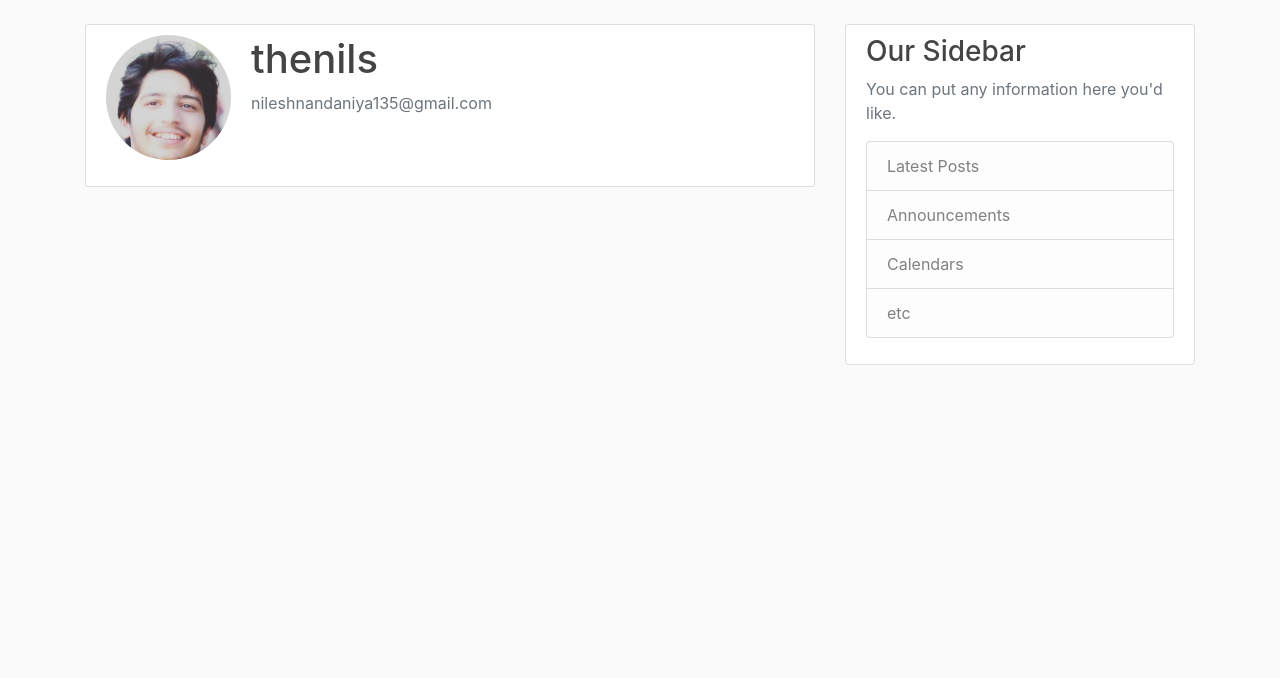
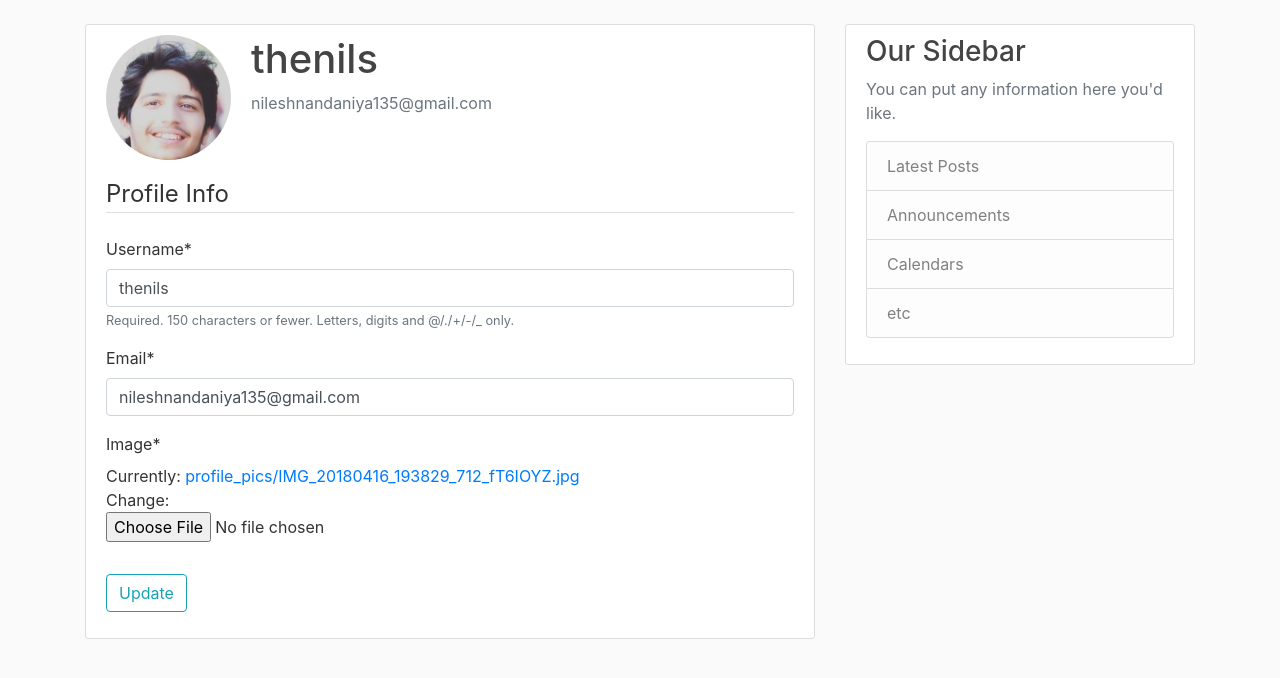
Before and after one commit to thenils/maven-django, a Django app: page /profile/ in a window 1280 px wide. Shown: the part 56-734 px from the top of the page. Run offline with Django 3.2, Linux system fonts and the light colour scheme; a user stored in the database is signed in; data comes from the database, SQL or seed files in the repository; both versions use the stored data as it was after the commit; some libraries are stand-ins or nearby versions.

Commit message:
Now user can update his profile and profile will resize it self by 300*300 size

```diff
--- a/blogs/templates/blogs/home.html
+++ b/blogs/templates/blogs/home.html
@@ -2,6 +2,7 @@
 {% block content %}
 	{% for post in posts %}
 		<article class="media content-section">
+		  <img class="rounded-circle article-img" src="{{ post.author.profile.image.url }}">
 		  <div class="media-body">
 		    <div class="article-metadata">
 		      <a class="mr-2" href="#">{{ post.author }}</a>
--- a/users/forms.py
+++ b/users/forms.py
@@ -1,6 +1,7 @@
 from django import forms
 from django.contrib.auth.models import User
 from django.contrib.auth.forms import UserCreationForm
+from .models import profile
 
 class UserRegisterForm(UserCreationForm):
 	email = forms.EmailField()
@@ -9,3 +10,17 @@ class UserRegisterForm(UserCreationForm):
 	class Meta:
 		model = User
 		fields = ['username','email','password1','password2']
+
+
+class UserUpdateForm(forms.ModelForm):
+	email = forms.EmailField()
+
+
+	class Meta:
+		model = User
+		fields = ['username','email']
+
+class ProfileUpdateForm(forms.ModelForm):
+	class Meta:
+		model = profile
+		fields = ['image']
--- a/users/models.py
+++ b/users/models.py
@@ -1,5 +1,6 @@
 from django.db import models
 from django.contrib.auth.models   import User
+from PIL import Image
 # Create your models here.
 class profile(models.Model):
 	user = models.OneToOneField(User,on_delete=models.CASCADE)
@@ -7,3 +8,13 @@ class profile(models.Model):
 
 	def __str__(self):
 		return f'{self.user.username} profile'
+
+	def save(self):
+		super().save()
+
+		img = Image.open(self.image.path)
+
+		if img.height > 300 or img.width > 300 :
+			output_size = (300, 300)
+			img.thumbnail(output_size)
+			img.save(self.image.path)
--- a/users/templates/users/profile.html
+++ b/users/templates/users/profile.html
@@ -10,5 +10,16 @@
         </div>
       </div>
       <!-- FORM HERE -->
+      <form method="POST" enctype="multipart/form-data">
+          {% csrf_token %}
+          <fieldset class="form-group">
+                <legend class="border-bottom mb-4">Profile Info</legend>
+                {{ u_form|crispy }}
+                {{ p_form|crispy }}
+          </fieldset>
+          <div class="form-group">
+              <button class="btn btn-outline-info" type="submit">Update</button>
+          </div>
+      </form>
     </div>
 {% endblock content %}
--- a/users/views.py
+++ b/users/views.py
@@ -2,7 +2,8 @@ from django.shortcuts import render, redirect
 from django.contrib.auth.forms import UserCreationForm
 from django.contrib.auth.decorators import login_required
 from django.contrib import messages
-from .forms import UserRegisterForm
+from .forms import UserRegisterForm, UserUpdateForm, ProfileUpdateForm
+
 
 # Create your views here.
 def register(request):
@@ -23,4 +24,23 @@ def register(request):
 	#messeges.warning
 @login_required
 def profile(request):
-	return render(request, 'users/profile.html')
+	if request.method == 'POST':
+		u_form = UserUpdateForm(request.POST, instance=request.user)
+		p_form = ProfileUpdateForm(request.POST,
+								   request.FILES,
+								   instance=request.user.profile)
+		if u_form.is_valid() and p_form.is_valid():
+			u_form.save()
+			p_form.save()
+			messages.success(request, f'Your Profile has been updated!')
+			return redirect('profile')
+
+	else:
+		u_form = UserUpdateForm(instance=request.user)
+		p_form = ProfileUpdateForm(instance=request.user.profile)
+
+	context = {
+		'u_form' : u_form,
+		'p_form' : p_form
+	}
+	return render(request, 'users/profile.html',context)
```
Also changed, not shown: db.sqlite3, media/profile_pics/IMG_20180416_193829_712.jpg (added), media/profile_pics/IMG_20180416_193829_712_fT6IOYZ.jpg (added).
